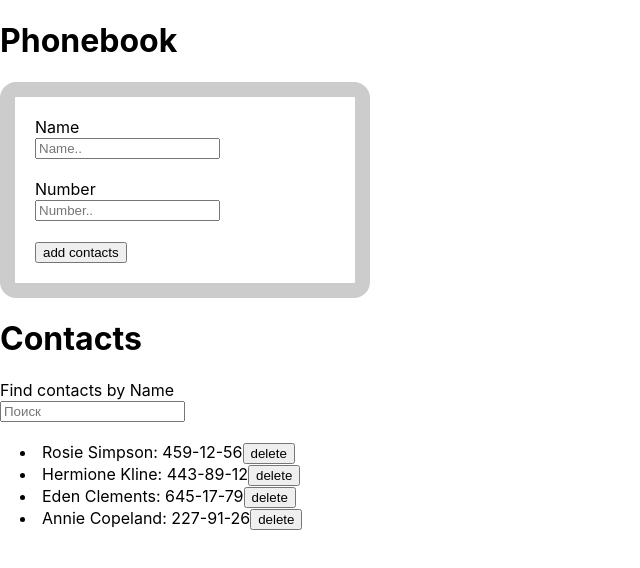
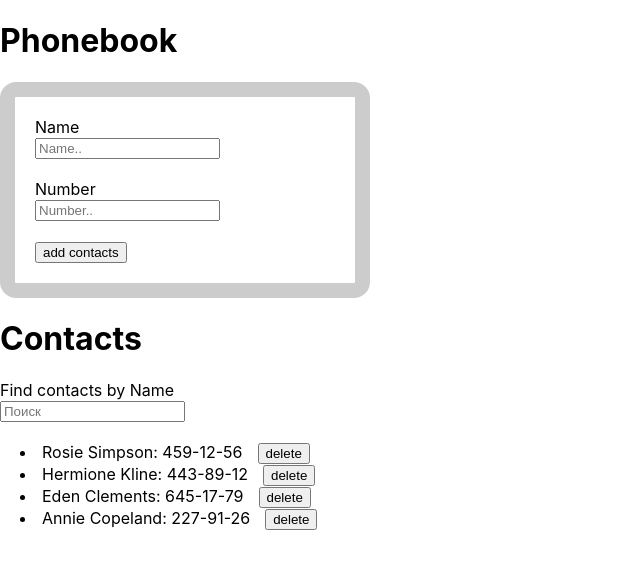
Before and after one commit to SanyaSukhariev/react-phonebook, a React (Create React App) app: page / in a window 1280 px wide. Shown: the top 568 px of the page, without its empty margins (0-640 px from the left). Built offline with nearby package versions, Linux system fonts and the light colour scheme.

Commit message:
changed ClickHandler

```diff
--- a/src/App.js
+++ b/src/App.js
@@ -1,5 +1,4 @@
 import './App.css';
-import Filter from './components/Filter/Filter';
 import FormContacts from './components/FormContacts/FormContacts';
 
 
--- a/src/components/FormContacts/FormContacts.js
+++ b/src/components/FormContacts/FormContacts.js
@@ -21,7 +21,8 @@ const FormContacts = () => {
     const ClickHandler = () => {
 
         if (name !== '' || number !== '') contacts.push({ name: name, id: uuidv4(), number: number })
-
+        setName('')
+        setNumber('')
 
     }
     const filterList = (e) => {
@@ -30,7 +31,7 @@ const FormContacts = () => {
     }
 
     const removeItem=(contactsId)=>{
-         setContacts(contacts => contacts.filter(el => el.id !== contactsId))
+         setContacts(contacts.filter(el => el.id !== contactsId))
         console.log(contacts)
     };
 
--- a/src/components/ListContacts/ListContacts.js
+++ b/src/components/ListContacts/ListContacts.js
@@ -8,8 +8,8 @@ const ListContacts = (props) => {
     const contact = {
         id: uuidv4()
     }
-    let contactsList = props.contacts.map((contact) => {
-        return <li key={contact.id}>{contact.name + ": " + contact.number}<button onClick={()=>props.deleteEl(contact.id)}>delete</button></li>
+    const contactsList = props.contacts.map((contact) => {
+        return <li key={contact.id}>{contact.name + ": " + contact.number}<button className={ classes.button} onClick={()=>props.deleteEl(contact.id)}>delete</button></li>
     })
     return (
         <div className={classes.container}>
--- a/src/components/ListContacts/ListContacts.module.css
+++ b/src/components/ListContacts/ListContacts.module.css
@@ -1,3 +1,6 @@
 .container {
   padding: 20px;
 }
+.button {
+  margin-left: 15px;
+}
```
